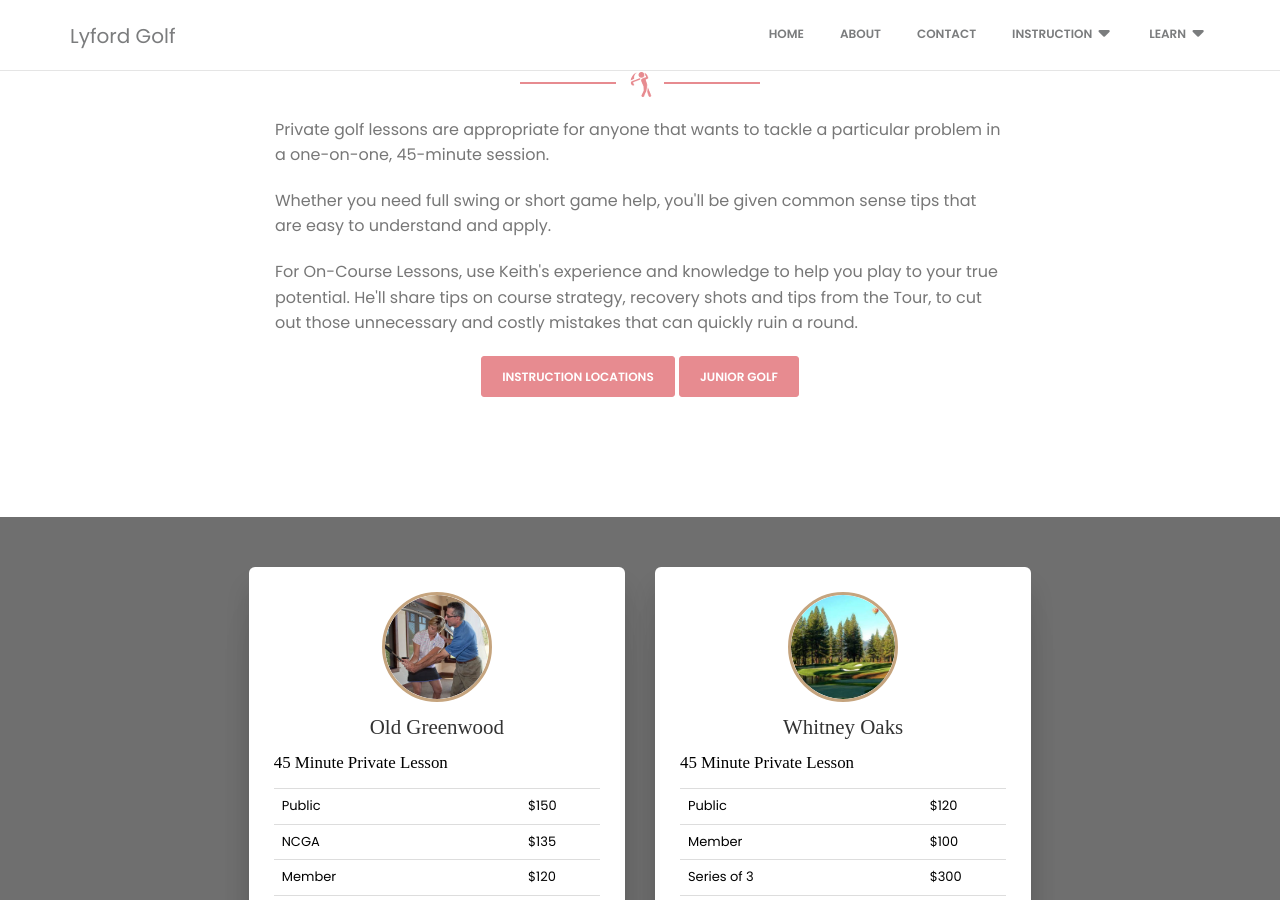
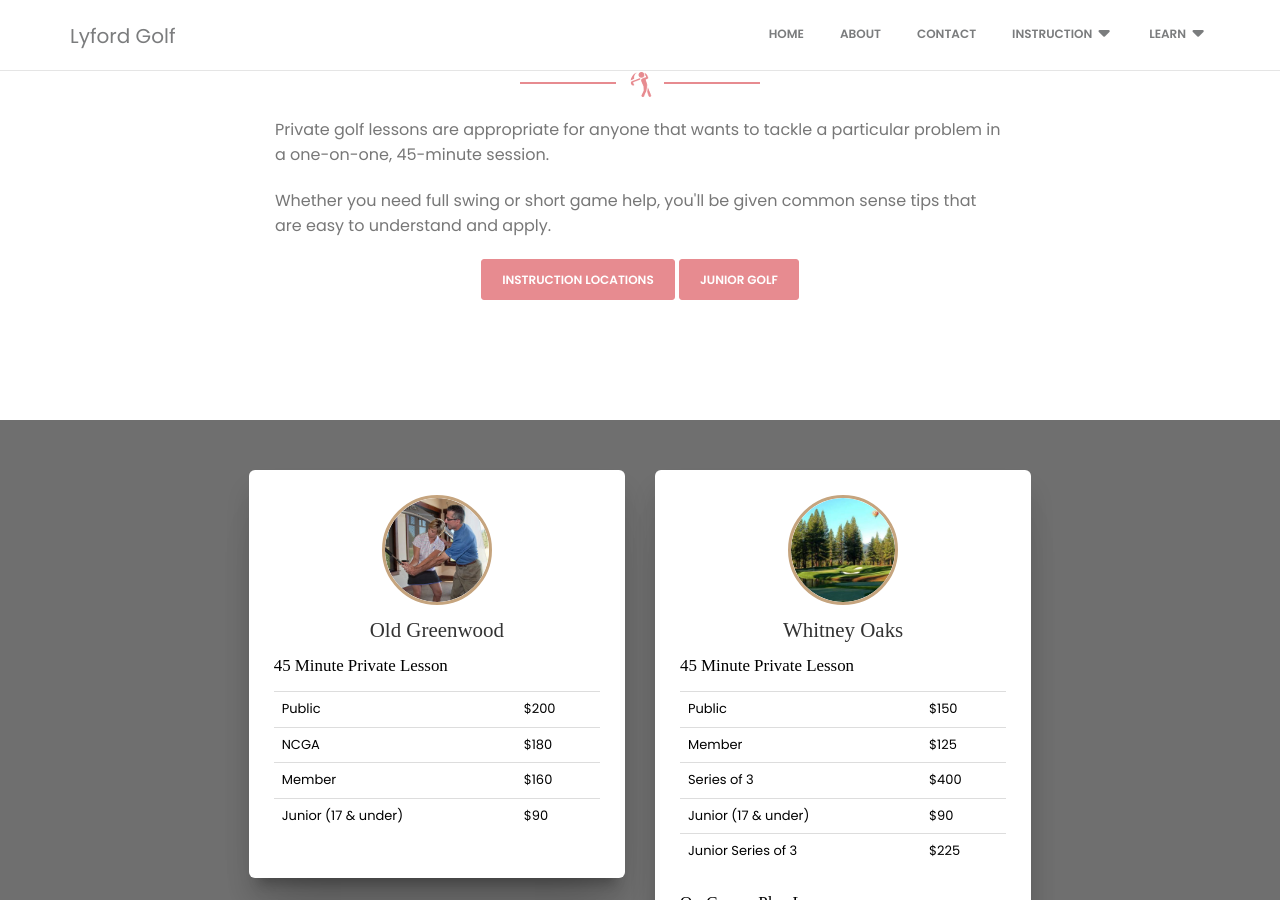
Before and after one commit to cheneymah18/lyfordgolf, a Jekyll site: the page built from lessons.html, in a window 1280 px wide and 900 px high, scrolled down 523 px. Built offline with Jekyll 4.4.1, drawn with Linux system fonts in a browser that asks for light colours; nearby versions of some CDN libraries; some web fonts are replaced; some of the changed text lies outside the part shown.

Commit message:
Update lessons.html

```diff
--- a/lessons.html
+++ b/lessons.html
@@ -18,9 +18,6 @@ category: instruction
                 </p>
                 <p class="description text-left">
                     Whether you need full swing or short game help, you'll be given common sense tips that are easy to understand and apply.
-                </p>
-                <p class="description text-left">
-                    For On-Course Lessons, use Keith's experience and knowledge to help you play to your true potential. He'll share tips on course strategy, recovery shots and tips from the Tour, to cut out those unnecessary and costly mistakes that can quickly ruin a round.
                 </p>
                 <p class="description">
                     <a href="/#sites" class="btn btn-danger btn-fill">Instruction Locations</a> <a href="/junior/" class="btn btn-danger btn-fill">Junior Golf</a>
@@ -51,25 +48,16 @@ category: instruction
                                                 <h4 style="color:black;">45 Minute Private Lesson</h4>
                                                 <table class="table table-hover" style="color:black;">
                                                     <tr>
-                                                        <td>Public </td><td>$150</td>
+                                                        <td>Public </td><td>$200</td>
                                                     </tr>
                                                     <tr>
-                                                        <td>NCGA </td><td>$135</td>
+                                                        <td>NCGA </td><td>$180</td>
                                                     </tr>
                                                     <tr>
-                                                        <td>Member</td><td>$120</td>
+                                                        <td>Member</td><td>$160</td>
                                                     </tr>
                                                     <tr>
                                                         <td>Junior (17 &amp; under) </td><td>$90</td>
-                                                    </tr>
-                                                </table>
-                                                <h4 style="color:black;">On-Course Play Lesson</h4>
-                                                <table class="table table-hover" style="color:black;">
-                                                    <tr>
-                                                        <td>3 Holes </td><td>$150</td>
-                                                    </tr>
-                                                    <tr>
-                                                        <td>2 Hours </td><td>$375</td>
                                                     </tr>
                                                 </table>
                                             </div>
@@ -87,13 +75,13 @@ category: instruction
                                                 <h4 style="color:black;">45 Minute Private Lesson</h4>
                                                 <table class="table table-hover" style="color:black;">
                                                     <tr>
-                                                        <td>Public </td><td>$120</td>
+                                                        <td>Public </td><td>$150</td>
                                                     </tr>
                                                     <tr>
-                                                        <td>Member</td><td>$100</td>
+                                                        <td>Member</td><td>$125</td>
                                                     </tr>
                                                     <tr>
-                                                        <td>Series of 3</td><td>$300</td>
+                                                        <td>Series of 3</td><td>$400</td>
                                                     </tr>
                                                     <tr>
                                                         <td>Junior (17 &amp; under) </td><td>$90</td>
```
